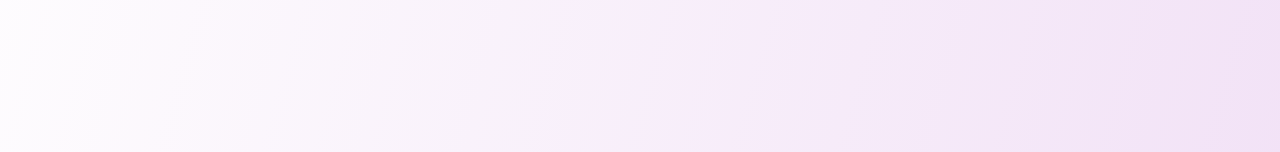
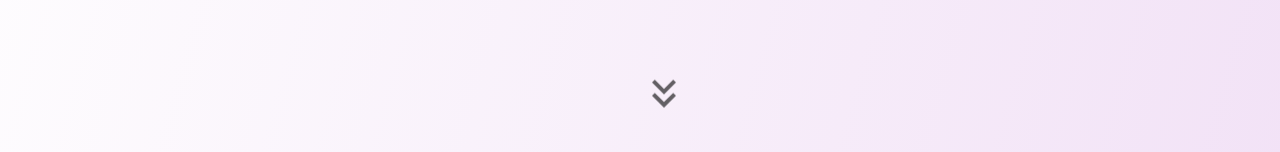
Before and after one commit to andygqw/GWTool_React, a React (Create React App) app: page / in a window 1280 px wide. Shown: the part 648-800 px from the top of the page. Built offline with nearby package versions, Linux system fonts and the light colour scheme.

Commit message:
added indicator guiding users scroll down

```diff
--- a/src/Component/LandingPage.js
+++ b/src/Component/LandingPage.js
@@ -1,5 +1,6 @@
 import React from 'react';
 import {Typography, Button, Container, Box} from '@mui/material';
+import KeyboardDoubleArrowDownIcon from '@mui/icons-material/KeyboardDoubleArrowDown';
 import {useTheme} from '@mui/material/styles';
 import {useNavigate} from 'react-router-dom';
 
@@ -131,6 +132,35 @@ const LandingPage = ({mode, isLoggedIn}) => {
                         </>
                     )}
                 </div>
+
+                <Box
+                    sx={{
+                        position: 'absolute',
+                        bottom: '20px',
+                        left: '50%',
+                        transform: 'translateX(-50%)',
+                        animation: 'bounce 2s infinite'
+                    }}
+                >
+                    <KeyboardDoubleArrowDownIcon
+                        sx={{
+                            fontSize: '3rem',
+                            color: theme.palette.text.secondary
+                        }}
+                    />
+                </Box>
+                <style>
+                    {`
+                        @keyframes bounce {
+                            0%, 100% {
+                                transform: translateY(0);
+                            }
+                            50% {
+                                transform: translateY(-10px);
+                            }
+                        }
+                    `}
+                </style>
             </Container>
 
             {sections.map((section, index) => (
```
